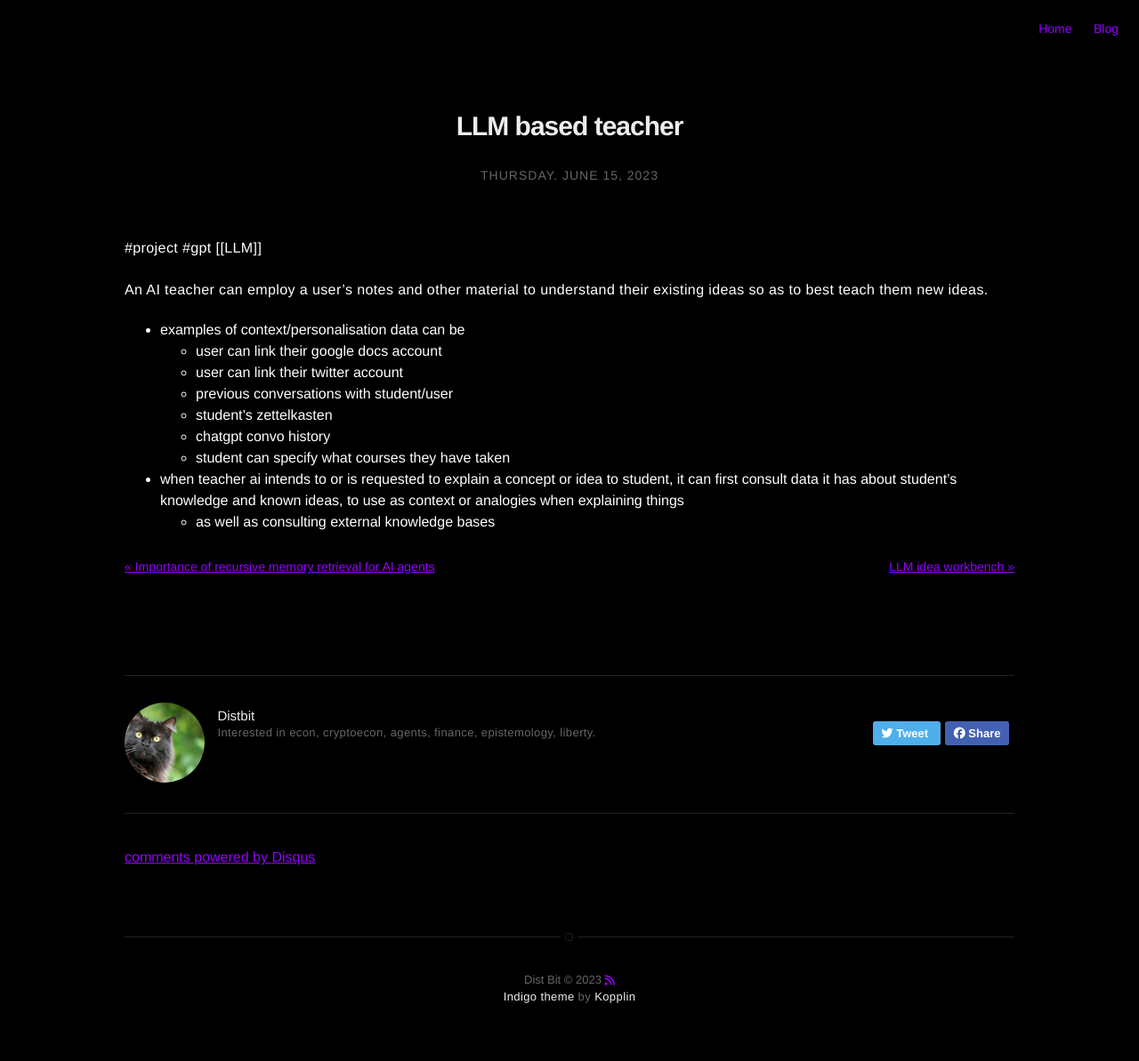
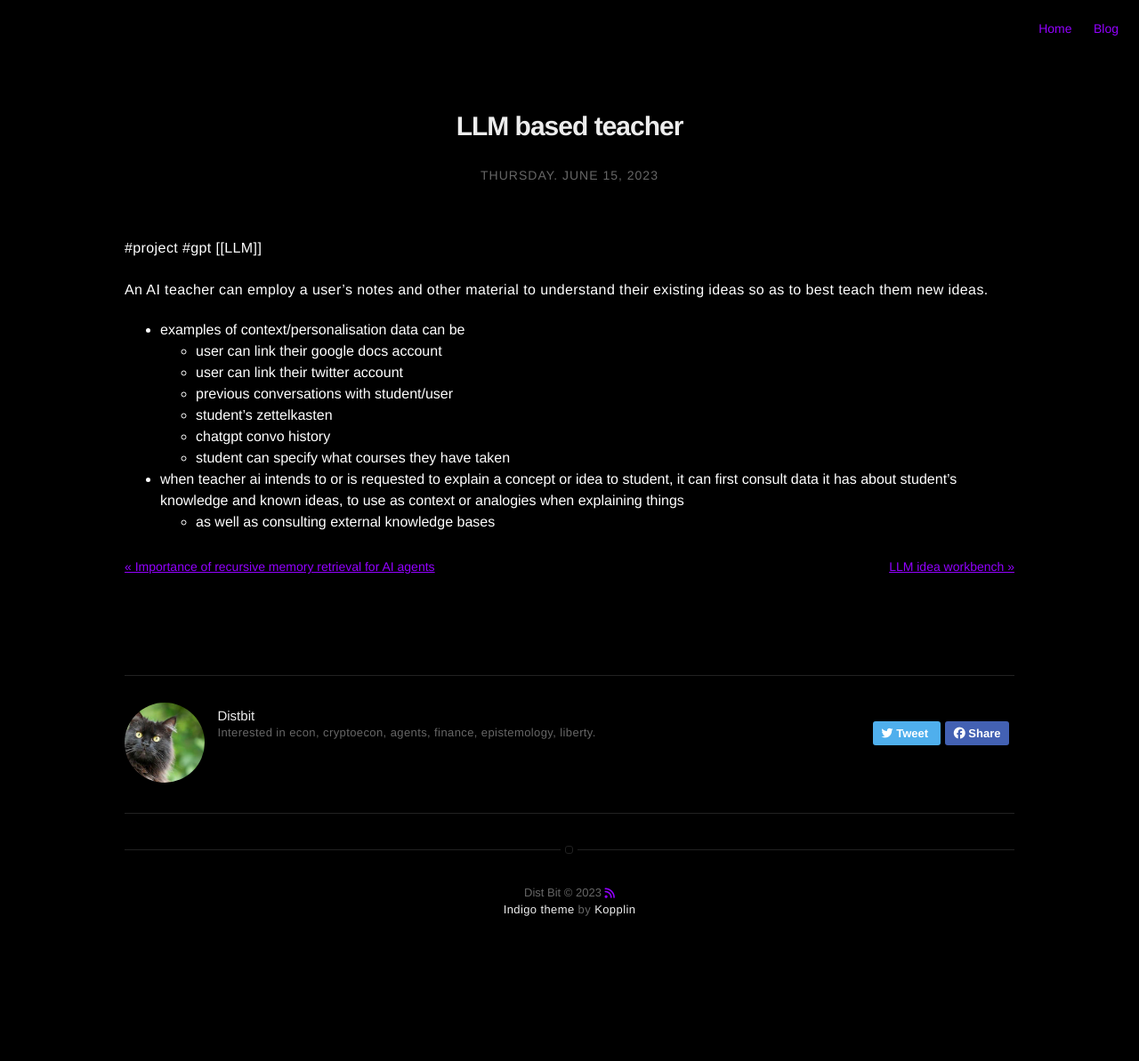
Before and after one commit to distbit0/distbit.xyz, a Jekyll site: the page built from _posts/2023-06-15-LLM-based-teacher.md, in a window 1280 px wide. Shown: the whole page at 89% size. Built offline with Jekyll 4.4.1, drawn with Linux system fonts in a browser that asks for light colours; nearby versions of some CDN libraries; comment, search, counter and statistics services are not loaded; after the commit the page ends 1095 px from its top, so only the background shows below that; part of the change alters nothing that is shown.

Commit message:
2022-09-26-discussion-of-problems-with-futarchy.md

```diff
--- a/_config.yml
+++ b/_config.yml
@@ -28,10 +28,33 @@ permalink: /:title/
 # To enable google analytics, supply your token below
 # analytics-google: 'UA-MYANALYTICS'
 
-# if you don't want comments in your posts, leave categories empty
-disqus:
-    shortname: distbit # enter this from your disqus account
-    categories: [blog, project] # only show disqus for posts that have these categories
+
+
+# Set which comment system to use
+comments:
+  # 'disqus' / 'giscus' / 'utterances' are available
+  provider:            giscus
+
+
+# You must install giscus github app before use.(https://github.com/apps/giscus)
+# Make sure all variables are set properly. Check below link for detail.
+# https://giscus.vercel.app/
+giscus:
+  repo:                "LazyRen/LazyRen.github.io"
+  repo-id:             "R_kgDOH8EPwg"
+  category:            "General"
+  category-id:         "DIC_kwDOH8EPws4CX1oX"
+  mapping:             "url"
+  reaction-enabled:    "1"
+  theme:               "dark_high_contrast"
+  crossorigin:         "anonymous"
+
+
+
+
+
+
+
 
 # if you don't have any of social below, comment the line
 #facebook: myfacebook
--- a/_includes/disqus.html
+++ b/_includes/disqus.html
@@ -1,19 +1,23 @@
-<section class="disqus">
-    <div id="disqus_thread"></div>
-    <script type="text/javascript">
-
-        var disqus_config = function () {
-            this.page.url = '{{ site.url }}{{ page.url | replace:"index.html","" }}';
-            this.page.identifier = '{{ page.id }}';
-        };
-        var disqus_shortname = '{{ site.disqus.shortname }}';
-        var disqus_developer = 0;
-        (function() {
-            var dsq = document.createElement('script'); dsq.type = 'text/javascript'; dsq.async = true;
-            dsq.src = 'https://' + disqus_shortname + '.disqus.com/embed.js';
-            (document.getElementsByTagName('head')[0] || document.getElementsByTagName('body')[0]).appendChild(dsq);
-        })();
+{% assign provider = site.comments.provider | default:"disqus" %}
+{% if provider == "disqus" %}
+{% assign disqus = site.disqus | default:site.disqus_shortname %}
+{% if disqus %}
+<!-- original disqus codes -->
+{% endif %}
+{% elsif provider == "utterances" %}
+{% assign utterances = site.utterances %}
+{% if utterances.repo %}
+<script src="https://utteranc.es/client.js" repo={{ utterances.repo }} issue-term={{ utterances.issue-term }} label={{
+    utterances.label }} theme={{ utterances.theme }} crossorigin="anonymous" async>
     </script>
-    <noscript>Please enable JavaScript to view the <a href="https://disqus.com/?ref_noscript">comments powered by Disqus.</a></noscript>
-    <a href="https://disqus.com" class="dsq-brlink">comments powered by <span class="logo-disqus">Disqus</span></a>
-</section>
+{% endif %}
+{% elsif provider == "giscus" %}
+{% assign giscus = site.giscus %}
+{% if giscus.repo %}
+<script src="https://giscus.app/client.js" data-repo={{ giscus.repo }} data-repo-id={{ giscus.repo-id }}
+    data-category={{ giscus.category }} data-category-id={{ giscus.category-id }} data-mapping={{ giscus.mapping }}
+    data-reactions-enabled={{ giscus.reaction-enabled }} data-theme={{ giscus.theme }} crossorigin={{ giscus.crossorigin
+    }} async>
+    </script>
+{% endif %}
+{% endif %}
```
